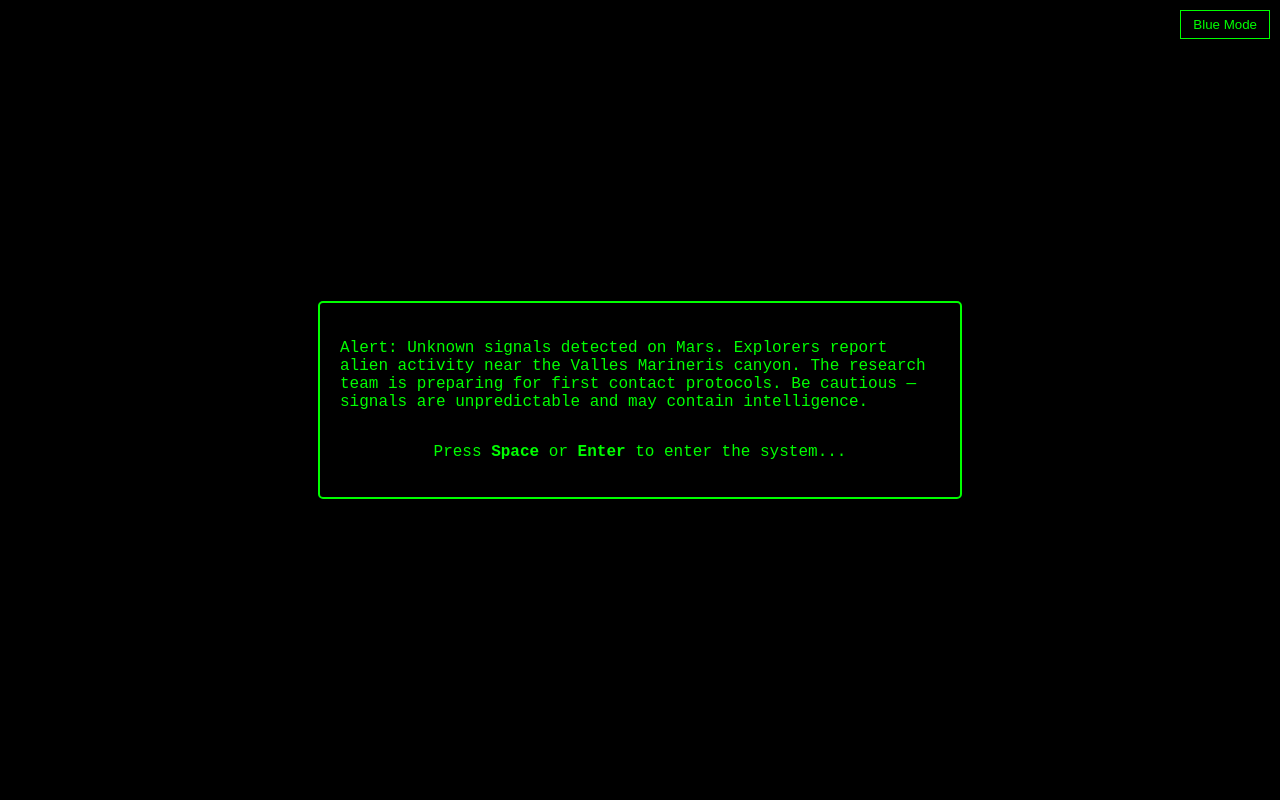
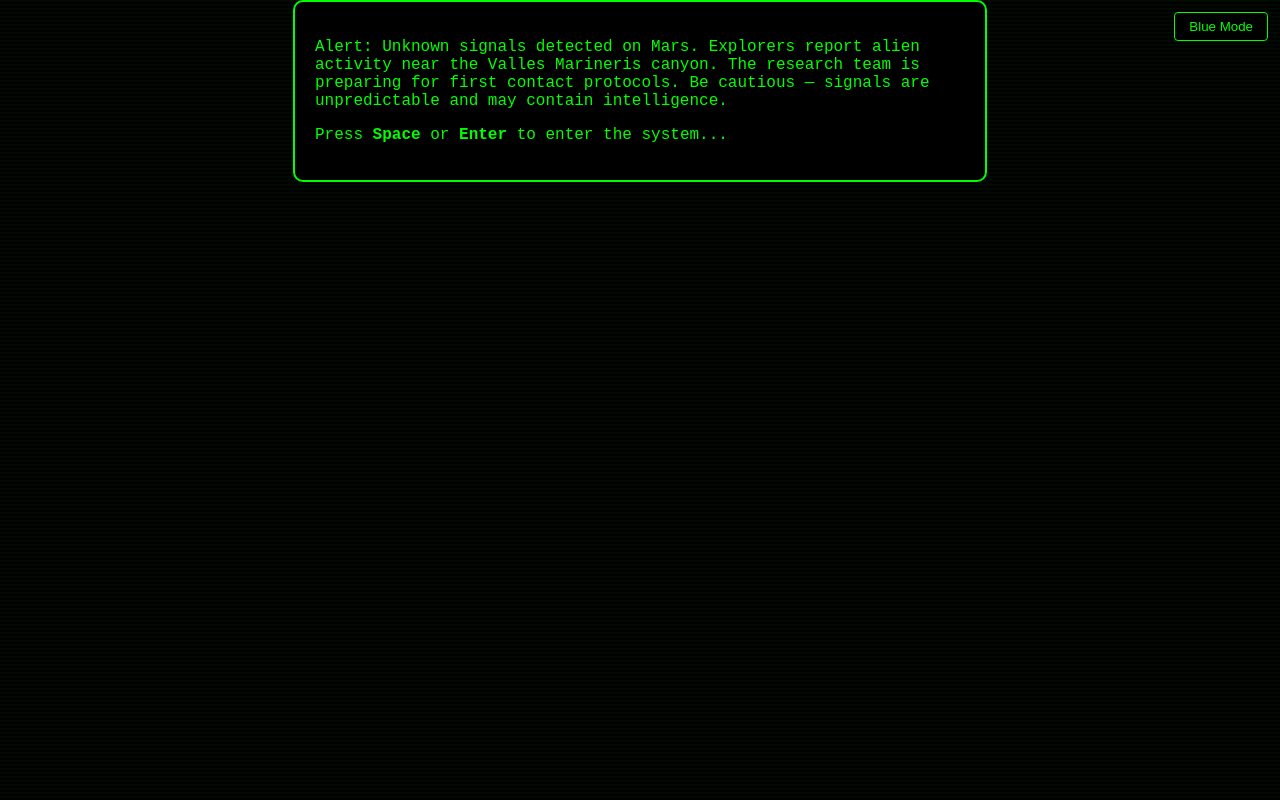
Before and after one commit to Scottd28/ReDoHackathon, a Flask app: page / in a window 1280 px wide. Run offline with Flask 3, Linux system fonts and the light colour scheme.

Commit message:
UI update

```diff
--- a/static/style.css
+++ b/static/style.css
@@ -1,143 +1,136 @@
 body {
     font-family: "Courier New", Courier, monospace;
     background-color: #000000;
-    color: #00FF00;
+    color: var(--main-color, #00FF00);
+    height: 100vh;
+    margin: 0;
     display: flex;
     justify-content: center;
-    align-items: center;
-    height: 100vh;
-    margin: 0;
+    align-items: flex-start;
+
+    background-image: repeating-linear-gradient(
+        rgba(0,255,0,0.05) 0px,
+        rgba(0,255,0,0.05) 1px,
+        transparent 2px,
+        transparent 4px
+    );
 }
 
-/* ✅ DEFAULT GREEN THEME COLORS */
 :root {
     --main-color: #00FF00;
 }
 
-body {
-    color: var(--main-color);
-}
-
-/* ✅ TOP RIGHT THEME TOGGLE */
 .top-toggle {
     position: absolute;
-    top: 10px;
-    right: 10px;
+    top: 12px;
+    right: 12px;
     z-index: 999;
-    padding: 6px 12px;
-    background-color: black;
+    padding: 6px 14px;
+    background: black;
+    border: 1px solid var(--main-color);
     color: var(--main-color);
-    border: 1px solid var(--main-color);
-    cursor: pointer;
+    border-radius: 4px;
+    transition: 0.2s;
 }
 
 .top-toggle:hover {
-    background-color: #003300;
+    transform: scale(1.08);
 }
 
 #intro-screen, #chat-screen {
-    width: 600px;
-    background-color: #000000;
+    width: 650px;
     border: 2px solid var(--main-color);
-    border-radius: 5px;
+    border-radius: 10px;
     padding: 20px;
-    display: flex;
-    flex-direction: column;
+    background-color: rgba(0,0,0,0.85);
+    backdrop-filter: blur(2px);
 }
 
 #chat-screen {
     display: none;
+    flex-direction: column;
+    height: 90vh;
 }
 
 #chat-box {
     flex: 1;
-    overflow-y: auto;
     margin-bottom: 10px;
     border: 1px solid var(--main-color);
-    padding: 5px;
-    white-space: pre-wrap;
+    padding: 10px;
+    overflow-y: auto;
 }
 
 .message {
-    margin: 5px 0;
+    margin: 10px 0;
+    line-height: 1.4;
+}
+
+.bot-msg {
+    margin-bottom: 16px;
+}
+
+.reason-text {
+    font-size: 12px;
+    opacity: 0.7;
+    margin-bottom: 3px;
+    font-style: italic;
+    color: var(--main-color);
 }
 
 #input-row {
     display: flex;
-    margin-top: 10px;
+    gap: 8px;
 }
 
 #user-input {
     flex: 1;
     padding: 8px;
-    margin-right: 5px;
-    background-color: #000000;
+    background: #000;
+    border: 1px solid var(--main-color);
     color: var(--main-color);
-    border: 1px solid var(--main-color);
-    caret-color: var(--main-color);
 }
 
 button {
-    background-color: #000000;
+    background: #000;
+    border: 1px solid var(--main-color);
     color: var(--main-color);
-    border: 1px solid var(--main-color);
-    padding: 5px 10px;
     cursor: pointer;
+    border-radius: 4px;
 }
 
 button:hover {
-    background-color: #003300;
+    background: rgba(0,255,0,0.12);
 }
 
-.cursor {
-    display: inline-block;
-    width: 10px;
-    background-color: var(--main-color);
-    animation: blink 1s step-start infinite;
-    margin-left: 2px;
+.pulse {
+    animation: pulseAnim 0.4s;
 }
 
-@keyframes blink {
-    50% { background-color: transparent; }
+@keyframes pulseAnim {
+    0% { box-shadow: 0 0 2px var(--main-color); }
+    100% { box-shadow: 0 0 10px var(--main-color); }
 }
 
-.center {
-    text-align: center;
-}
-
-/* ✅ HUMAN LIKELIHOOD BAR */
 #likelihood-container {
     display: flex;
     align-items: center;
-    margin: 8px 0;
     gap: 10px;
+    margin-bottom: 12px;
 }
 
 #likelihood-bar {
     flex: 1;
     height: 20px;
     border: 1px solid var(--main-color);
-    background-color: black;
-    position: relative;
 }
 
 #likelihood-fill {
     height: 100%;
     width: 0%;
-    background-color: var(--main-color);
-    transition: width 0.5s ease;
+    background: var(--main-color);
+    transition: width 0.4s ease;
 }
 
-#likelihood-percent {
-    width: 50px;
-    text-align: right;
-}
-
-/* ✅ BLUE THEME OVERRIDES */
 body.blue-theme {
     --main-color: #00B7FF;
 }
-
-body.blue-theme button:hover {
-    background-color: #003355;
-}
--- a/templates/index.html
+++ b/templates/index.html
@@ -7,7 +7,6 @@
 </head>
 <body>
 
-<!-- ✅ THEME TOGGLE NOW AT TOP -->
 <button id="theme-toggle" class="top-toggle">Blue Mode</button>
 
 <div id="intro-screen">
@@ -17,6 +16,7 @@
 </div>
 
 <div id="chat-screen">
+
     <div id="chat-box"></div>
 
     <div id="likelihood-container">
@@ -31,10 +31,10 @@
         <input type="text" id="user-input" placeholder="Type a message..." autofocus>
         <button onclick="sendMessage()">Send</button>
     </div>
+
 </div>
 
 <script>
-    // Intro screen -> chat screen transition
     document.addEventListener("keydown", function(e) {
         if (e.code === "Space" || e.code === "Enter") {
             document.getElementById("intro-screen").style.display = "none";
@@ -45,7 +45,10 @@
 
     function updateHumanLikelihood(value) {
         const percent = Math.round(value * 100);
-        document.getElementById("likelihood-fill").style.width = percent + "%";
+        const fill = document.getElementById("likelihood-fill");
+        fill.style.width = percent + "%";
+        fill.classList.add("pulse");
+        setTimeout(() => fill.classList.remove("pulse"), 400);
         document.getElementById("likelihood-percent").textContent = percent + "%";
     }
 
@@ -54,7 +57,7 @@
         const message = input.value;
         if (!message) return;
 
-        await appendMessage("You", message);
+        appendMessage("You", message);
         input.value = "";
 
         const response = await fetch("/chat", {
@@ -67,48 +70,40 @@
         const botData = JSON.parse(data.reply);
 
         updateHumanLikelihood(botData.human_likelihood);
-        await appendMessage("Chatbot", botData.nextQuestion);
+        appendBotMessage(botData.nextQuestion, botData.reason);
     }
 
     function appendMessage(sender, text) {
-        return new Promise(resolve => {
-            const chatBox = document.getElementById("chat-box");
-            const msgDiv = document.createElement("div");
-            msgDiv.className = "message";
-            chatBox.appendChild(msgDiv);
+        const chatBox = document.getElementById("chat-box");
+        const msgDiv = document.createElement("div");
+        msgDiv.className = "message";
+        msgDiv.innerHTML = `<strong>${sender}:</strong> ${text}`;
+        chatBox.appendChild(msgDiv);
+        chatBox.scrollTop = chatBox.scrollHeight;
+    }
 
-            let i = 0;
-            const cursorSpan = document.createElement("span");
-            cursorSpan.className = "cursor";
-            msgDiv.appendChild(cursorSpan);
+    function appendBotMessage(question, reason) {
+        const chatBox = document.getElementById("chat-box");
+        const msgDiv = document.createElement("div");
+        msgDiv.className = "message bot-msg";
 
-            function typeWriter() {
-                if (i <= text.length) {
-                    msgDiv.innerHTML = `<strong>${sender}:</strong> ${text.slice(0, i)}`;
-                    msgDiv.appendChild(cursorSpan);
-                    i++;
-                    chatBox.scrollTop = chatBox.scrollHeight;
-                    setTimeout(typeWriter, 20);
-                } else {
-                    cursorSpan.remove();
-                    resolve();
-                }
-            }
-            typeWriter();
-        });
+        msgDiv.innerHTML = `
+            <div class="reason-text">${reason}</div>
+            <strong>Chatbot:</strong> ${question}
+        `;
+
+        chatBox.appendChild(msgDiv);
+        chatBox.scrollTop = chatBox.scrollHeight;
     }
 
     document.getElementById("user-input").addEventListener("keypress", function(e) {
         if (e.key === "Enter") sendMessage();
     });
 
-    // ✅ Theme Toggle Script
     document.getElementById("theme-toggle").addEventListener("click", () => {
         document.body.classList.toggle("blue-theme");
-
         const isBlue = document.body.classList.contains("blue-theme");
-        document.getElementById("theme-toggle").textContent =
-            isBlue ? "Green Mode" : "Blue Mode";
+        document.getElementById("theme-toggle").textContent = isBlue ? "Green Mode" : "Blue Mode";
     });
 </script>
 
```
